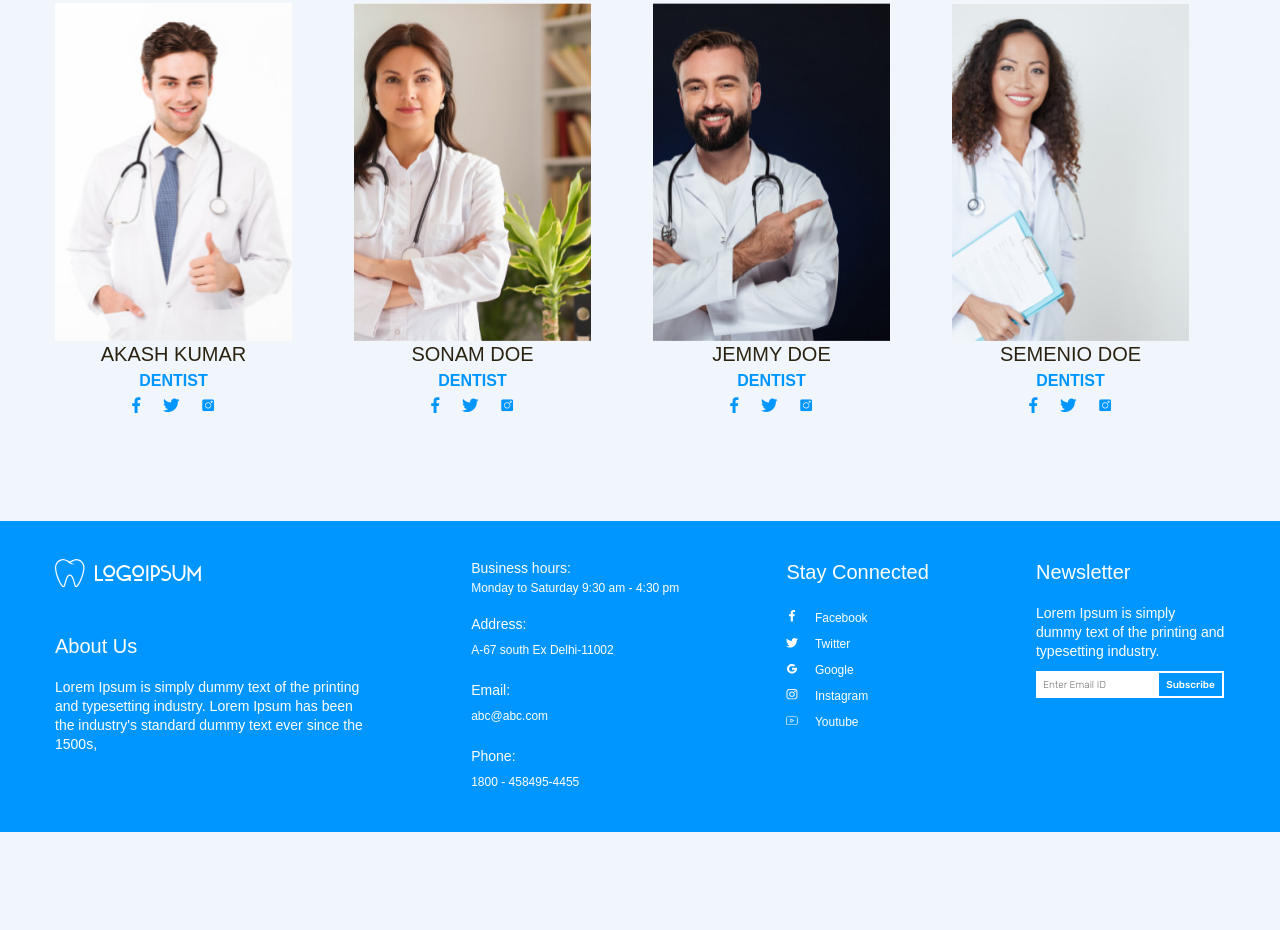
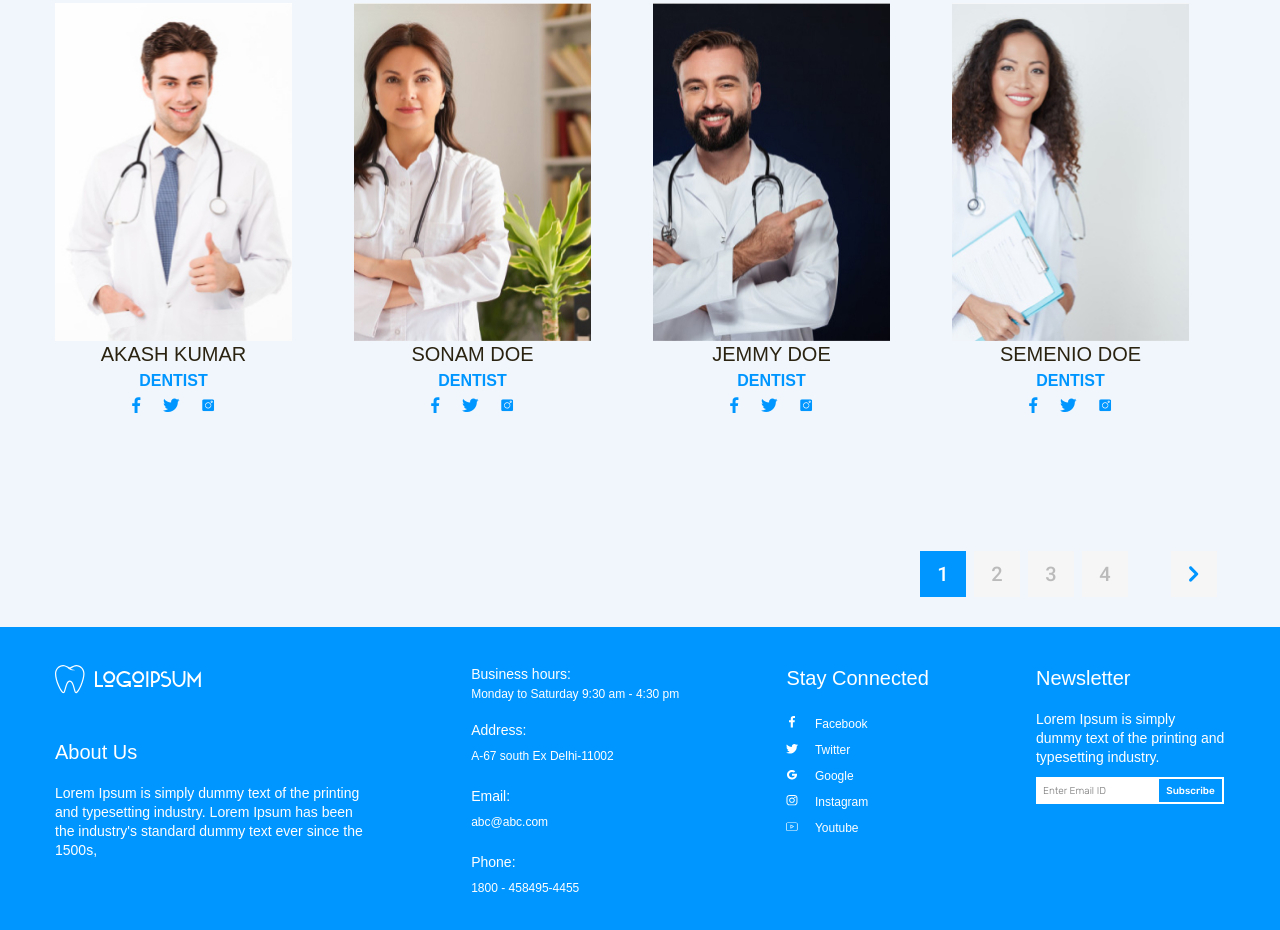
Before and after one commit to Pazhiloi/Dental, a plain HTML site: page app/doctors.html in a window 1280 px wide. Shown: the part 1419-2349 px from the top of the page. Before the commit the page ends 2251 px from the top, so only its background shows below. Drawn offline with nearby package versions, Linux system fonts and the light colour scheme; files that its build step writes are made by us from their sources; files whose address does not match are found by name.

Commit message:
added pagination

```diff
--- a/app/doctors.html
+++ b/app/doctors.html
@@ -305,7 +305,28 @@
     </div>
   </div>
 </section>
-<div class="pagination"></div>
+<div class="container">
+  <div class="pagination">
+    <ul class="pagination__list blog__pagination-list">
+      <li class="pagination__item pagination__item--active">
+        <a class="pagination__link pagination__link--active" href="#">1</a>
+      </li>
+      <li class="pagination__item">
+        <a class="pagination__link" href="#">2</a>
+      </li>
+      <li class="pagination__item">
+        <a class="pagination__link" href="#">3</a>
+      </li>
+      <li class="pagination__item">
+        <a class="pagination__link" href="#">4</a>
+      </li>
+    </ul>
+    <a class="pagination__next pagination__item" href="#">
+      <img class="pagination__image" src="images/icons/pagination-right.svg" alt=" pagination image">
+    </a>
+  </div>
+</div>
+
 </main>
 <footer class="footer">
   <div class="footer__inner">
--- a/app/scss/_global.scss
+++ b/app/scss/_global.scss
@@ -63,3 +63,34 @@ a {
     color: inherit;
   }
 }
+.pagination{
+  display: flex;
+  justify-content: flex-end;
+  padding: 30px 0;
+  .pagination__list{
+    display: flex;
+    align-items: center;
+    padding: 0 35px;
+  }
+  &__item{
+    width: 46px;
+    height: 46px;
+    margin-right: 8px;
+    display: flex;
+    justify-content: center;
+    align-items: center;
+    background-color: #f6f6f6;
+  }
+  &__item--active{
+    background-color: $accent;
+  }
+  &__link{
+    @extend %roboto-500;
+    font-size: 20px;
+    line-height: 23px;
+    color: #bbb;
+  }
+  &__link--active{
+    color: #fff;
+  }
+}
```
Also changed, not shown: app/blog.html (+21 -0 lines).
